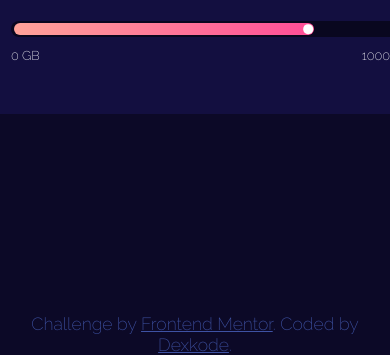
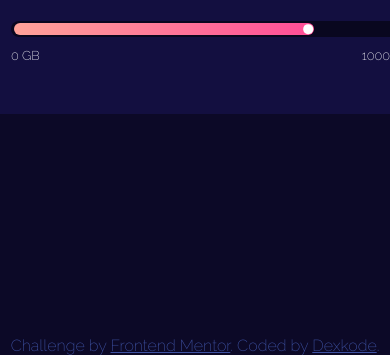
Before and after one commit to dexkode4/fylo-storage-dashboard, a website: page index.html in a window 390 px wide. Shown: the part 489-844 px from the top of the page. Drawn offline with Linux system fonts and the light colour scheme.

Commit message:
final fixes

```diff
--- a/styles.scss
+++ b/styles.scss
@@ -31,8 +31,10 @@ body {
   text-align: center;
   position: absolute;
   bottom: 0;
-
   color: hsl(228, 45%, 44%);
+  @media (max-width: 26em) {
+    font-size: 1rem;
+  }
 }
 .attribution a {
   color: hsl(228, 45%, 44%);
```
Also changed, not shown: css/style.css, 1 other file.
